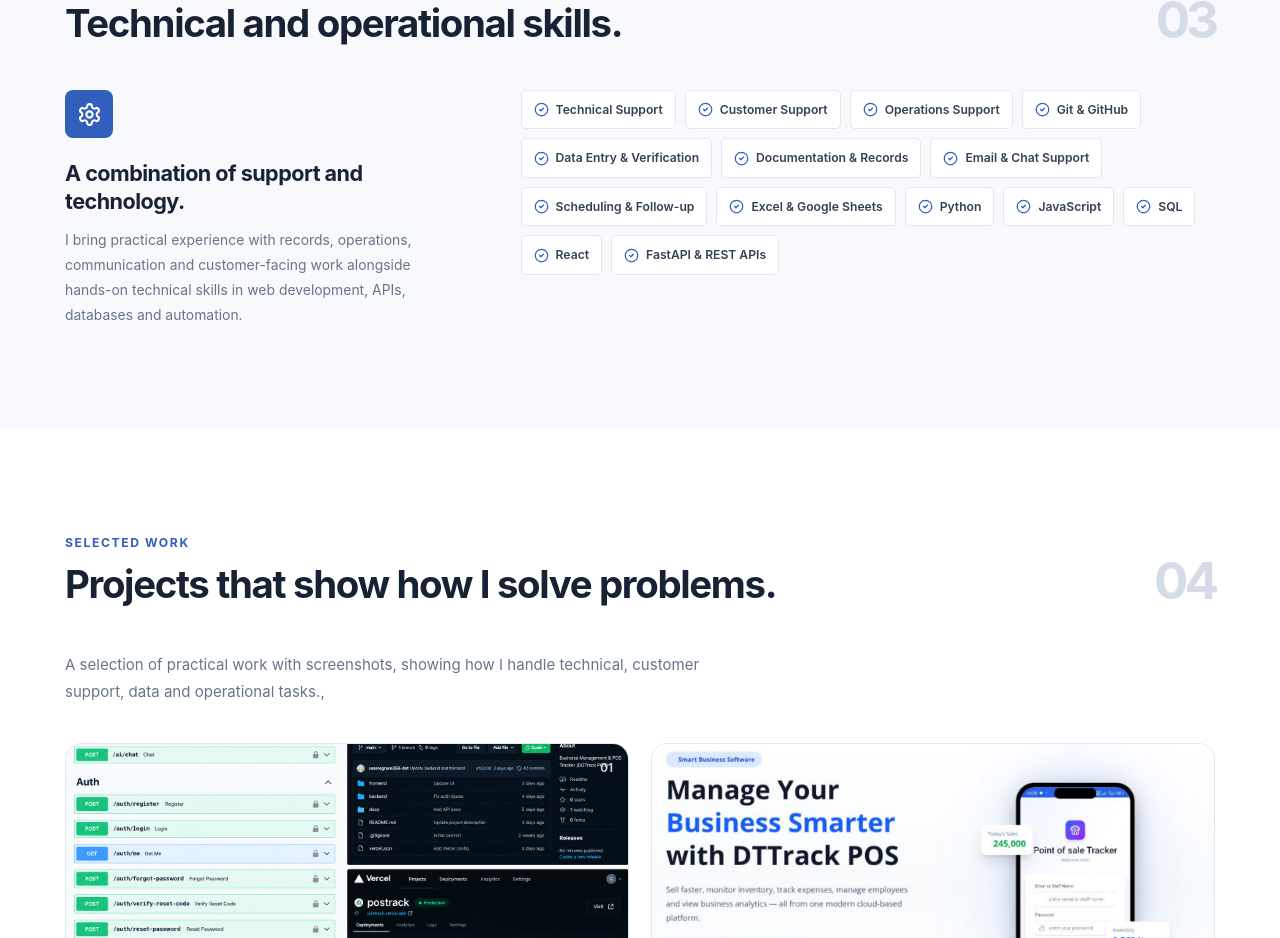
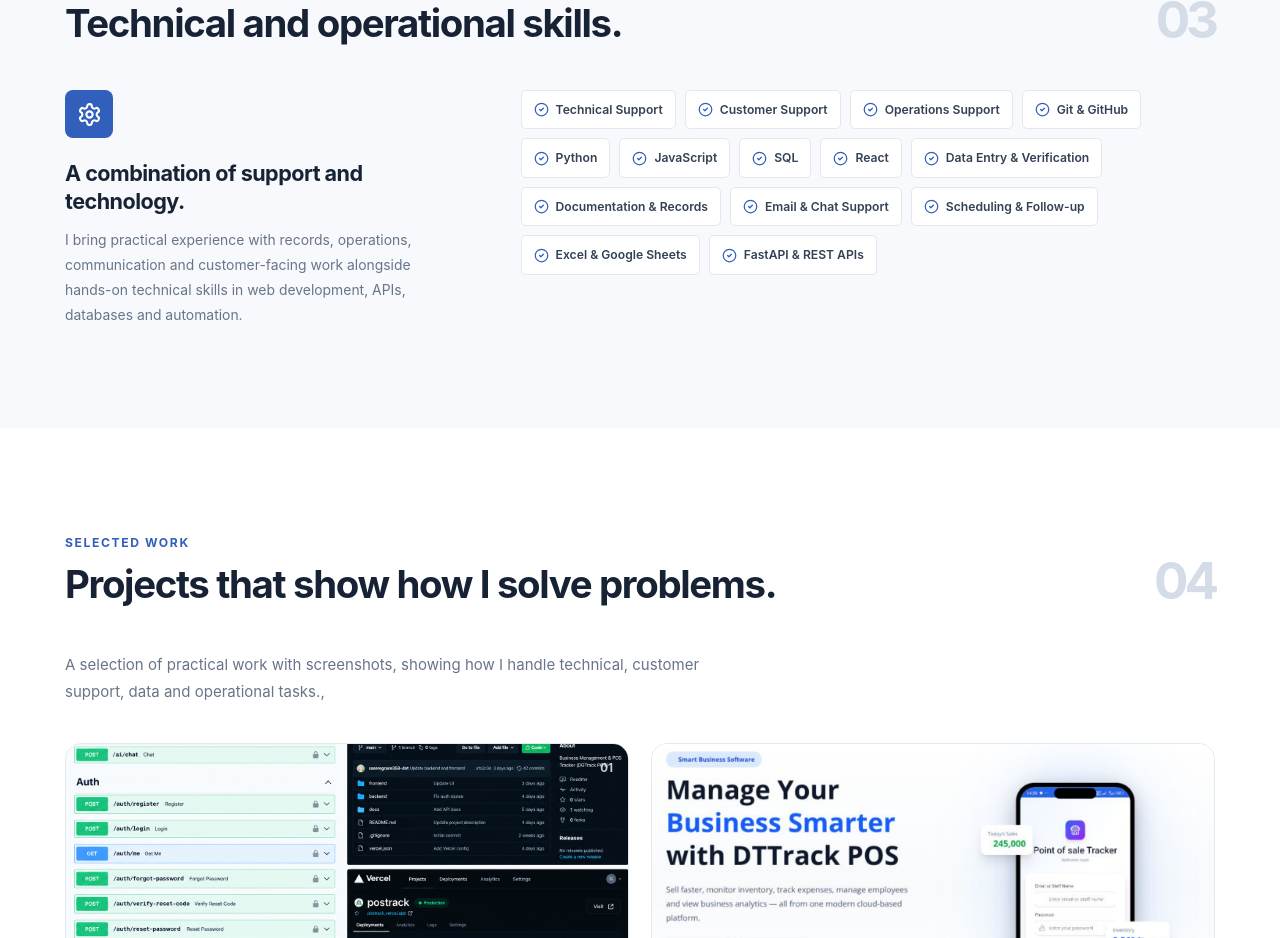
Before and after one commit to saseregrace358-dot/PORTFOLIO, a React (Vite) app: page / in a window 1280 px wide. Shown: the part 2128-3066 px from the top of the page. Built offline with nearby package versions, Linux system fonts and the light colour scheme.

Commit message:
Update portfolio projects and customer support section

```diff
--- a/src/Apps.jsx
+++ b/src/Apps.jsx
@@ -89,16 +89,18 @@ function App() {
     "Customer Support",
     "Operations Support",
     "Git & GitHub",
+    "Python",
+    "JavaScript",
+    "SQL",
+    "React",
     "Data Entry & Verification",
     "Documentation & Records",
     "Email & Chat Support",
     "Scheduling & Follow-up",
     "Excel & Google Sheets",
-    "Python",
-    "JavaScript",
-    "SQL",
-    "React",
     "FastAPI & REST APIs",
+
+
 
   ];
 
```
